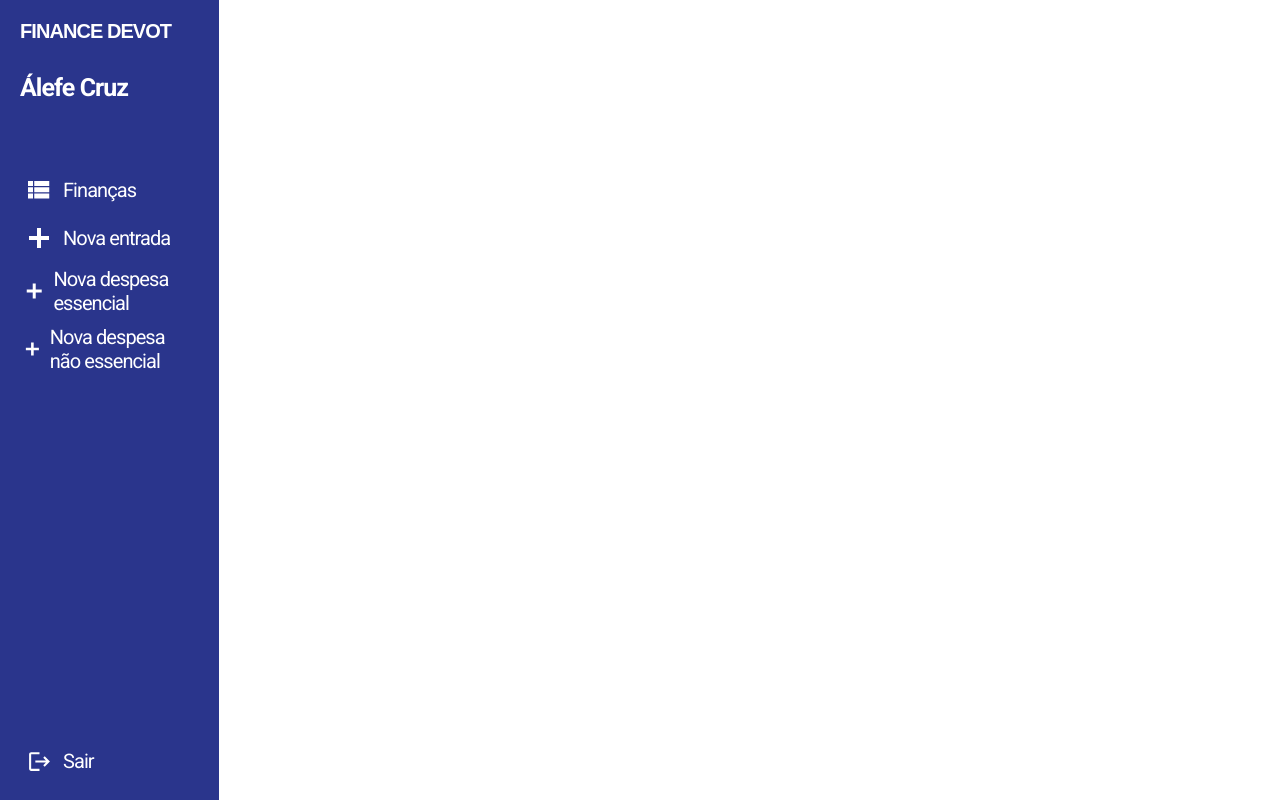
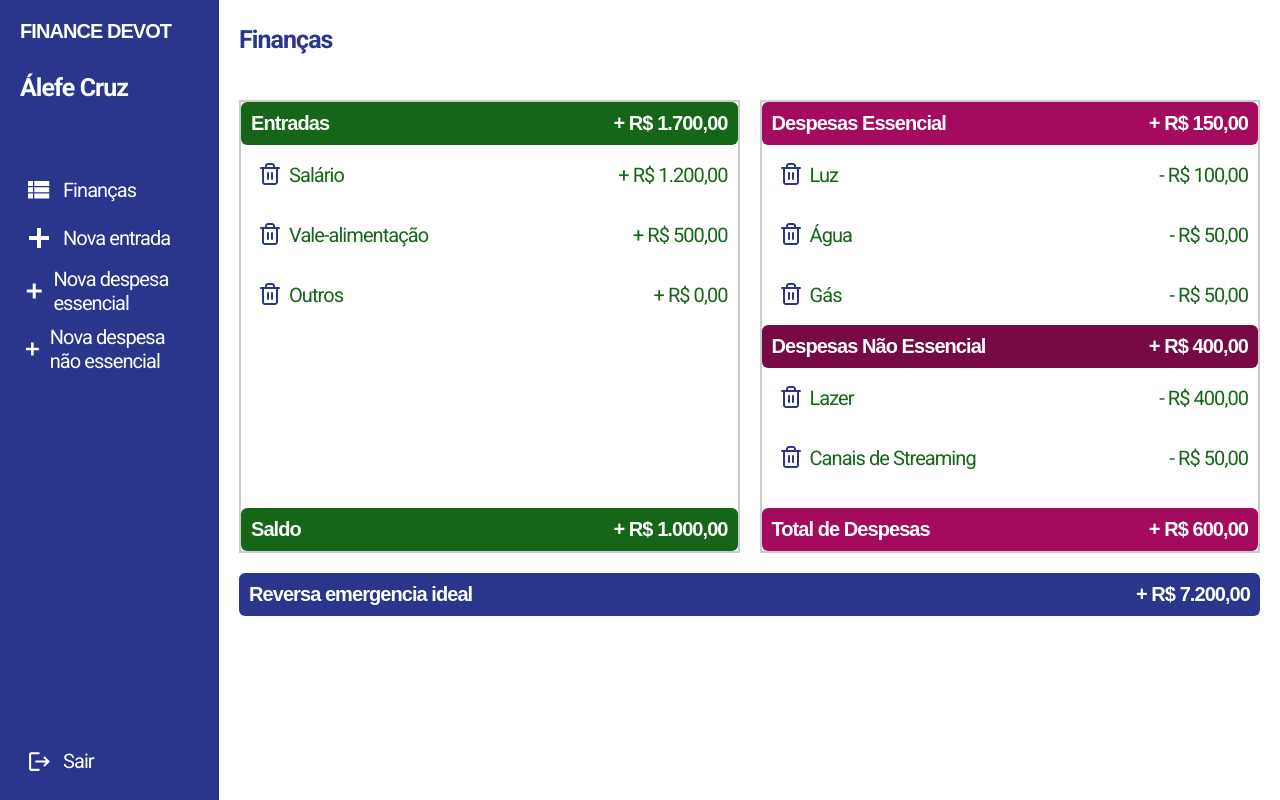
Before and after one commit to devot-academy/devot-finance-web, a Next.js app: page /home in a window 1280 px wide. Built offline with nearby package versions, Linux system fonts and the light colour scheme; a web font is replaced by a local one.

Commit message:
add finance template

```diff
--- a/src/app/home/page.tsx
+++ b/src/app/home/page.tsx
@@ -1,17 +1,6 @@
 'use client'
-import styled from 'styled-components';
-import React from 'react';
+import FinanceComponent from "../../components/templates/finance"
 
-const Container = styled.div`
-  width: 100dvw;
-  height: 100dvh;
-  display: flex;
-  justify-content: center;
-  align-items: center;
-  background-color: white;
-`
-
-export default function Test() {
-  return <Container>
-        </Container>;
-}
+export default function Home() {
+  return <FinanceComponent />
+};
--- a/src/components/molecules/card/styles.ts
+++ b/src/components/molecules/card/styles.ts
@@ -6,7 +6,7 @@ export const CardComponent = styled.div`
   padding: 1rem;
   border-radius: 0.625rem;
   display: flex;
-  width: 50%;
+  width: 100%;
   justify-content: space-between;
 
 
--- a/src/components/molecules/objectList/styles.ts
+++ b/src/components/molecules/objectList/styles.ts
@@ -6,7 +6,7 @@ export const ListComponent= styled.div`
   padding: 1rem;
   border-radius: 0.625rem;
   display: flex;
-  width: 50%;
+  width: 100%;
   justify-content: space-between;
   align-items: center;
 
--- /dev/null
+++ b/src/components/templates/finance/index.tsx
@@ -0,0 +1,114 @@
+import React from "react";
+import List from "../../molecules/objectList";
+import Card from "../../molecules/card";
+import { MainContainer, LeftContainer, RightContainer, BalanceContainer, Title, ContainerWrapper, NonEssentialExpenses, TotalExpenses, EmergencyReserve } from './styles';
+import Text from "../../atoms/text";
+
+const handleDelete = () => {
+    console.log('Item deletado!');
+};
+
+function onClick() {
+    console.log('Clicou!')
+}
+
+function parseCurrency(value: number): string {
+    const formatter = new Intl.NumberFormat('pt-BR', {
+        style: 'currency',
+        currency: 'BRL',
+        minimumFractionDigits: 2
+    });
+    const formattedValue = formatter.format(Math.abs(value));
+    const sign = value >= 0 ? '+' : '-';
+    return `${sign} ${formattedValue}`;
+}
+
+export default function FinanceTemplate() {
+    return (
+        <MainContainer>
+            <Title>
+                <Text type="headline-2" color="PRIMARY">Finanças</Text>
+            </Title>
+            <ContainerWrapper>
+                <LeftContainer>
+                    <Card title="Entradas" value={parseCurrency(1700.00)} color="GREEN" />
+                    <List title="Salário" value={parseCurrency(1200.00)} onClick={onClick} />
+                    <List title="Vale-alimentação" value={parseCurrency(500.00)} onClick={onClick} />
+                    <List title="Outros" value={parseCurrency(0.00)} onClick={onClick} />
+                    <BalanceContainer>
+                         <Card title="Saldo" value={parseCurrency(1000.00)} color="GREEN" />
+                    </BalanceContainer>
+                </LeftContainer>
+                <RightContainer>
+                    <Card title="Despesas Essencial" value={parseCurrency(150.00)} color='ROSELLA' />
+                    <List title="Luz" value={parseCurrency(-100.00)} onClick={onClick} />
+                    <List title="Água" value={parseCurrency(-50.00)} onClick={onClick} />
+                    <List title="Gás" value={parseCurrency(-50.00)} onClick={onClick} />
+                    <NonEssentialExpenses>
+                    <Card title='Despesas Não Essencial' value={parseCurrency(400.00)} color='FANDANGO' />
+                    <List title="Lazer" value={parseCurrency(-400.00)} onClick={onClick} />
+                    <List title='Canais de Streaming' value={parseCurrency(-50.00)} onClick={onClick} />
+                    </NonEssentialExpenses>
+                   <TotalExpenses>
+                    <Card title='Total de Despesas' value={parseCurrency(600.00)} color='ROSELLA' />
+                    </TotalExpenses>
+                </RightContainer>
+            </ContainerWrapper>
+            <EmergencyReserve>
+              <Card title="Reversa emergencia ideal" value={parseCurrency(7200.00)} color="PRIMARY" />
+            </EmergencyReserve>
+        </MainContainer>
+    )
+}
+
+ /* export
+<RightContainer>
+<Card title="Despesas Essencial" value={parseCurrency(150.00)} color='ROSELLA' />
+<List title="Luz" value={parseCurrency(-100.00)} onClick={onClick} />
+<List title="Água" value={parseCurrency(-50.00)} onClick={onClick} />
+<NonEssentialExpenses>
+<Card title='Despesas Não Essencial' value={parseCurrency(400.00)} color='FANDANGO' />
+<List title="Lazer" value={parseCurrency(-400.00)} onClick={onClick} />
+<List title='Canais de Streaming' value={parseCurrency(-50.00)} onClick={onClick} />
+</NonEssentialExpenses>
+<TotalExpenses>
+<Card title='Total de Despesas' value={parseCurrency(600.00)} color='ROSELLA' />
+</TotalExpenses>
+</RightContainer>
+</ContainerWrapper>
+<BalanceContainer>
+<Card title="Saldo" value={parseCurrency(1000.00)} color="GREEN" />
+</BalanceContainer>
+<EmergencyReserve>
+<Card title="Reversa emergencia ideal" value={parseCurrency(7200.00)} color="PRIMARY" />
+</EmergencyReserve>
+
+/*export  default function financeTemplate(){
+    return (
+    <MainContainer>
+      <LeftContainer>
+        <Card title="Entradas" value={parseCurrency(1700.00)} color="GREEN"/>
+        <List title="Salário" value={parseCurrency(1200.00)} onClick={onClick}/>
+        <List title="Vale-alimentação" value={parseCurrency(500.00)} onClick={onClick}/>
+        <BalanceContainer>
+        <Card title="Saldo" value={parseCurrency(1000.00)} color="GREEN"/>
+        </BalanceContainer>
+      </LeftContainer>
+        <RightContainer>
+        <Card title="Despesas Essencial" value={parseCurrency(150.00)} color='ROSELLA' />
+        <List title="Luz" value={parseCurrency(-100.00)} onClick={onClick} />
+        <List title="Água" value={parseCurrency(-50.00)} onClick={onClick}/>
+        <Card title='Despesas Não Essencial' value={parseCurrency(400.00 )}color='FANDANGO' />
+        <List title="Lazer" value={parseCurrency(-400.00)}onClick={onClick}/>
+        <List title='Canais de Stremens' value={parseCurrency(-50.00) }onClick={onClick} />
+        <Card title='Total de Despesas' value={parseCurrency(600.00)} color='ROSELLA' />
+      </RightContainer>
+      <BottomCardContainer>
+        <Card title="Reserva de Emergencia Ideal" value={parseCurrency(7200.00 )}color="PRIMARY" />
+      </BottomCardContainer>
+    </MainContainer>
+
+    );
+
+
+}*/
--- /dev/null
+++ b/src/components/templates/finance/styles.ts
@@ -0,0 +1,75 @@
+import styled from "styled-components";
+
+export const MainContainer = styled.div`
+  width: 100vw;
+  height: 100vh;
+  display: flex;
+  flex-direction: column;
+`;
+
+export const Title = styled.div`
+  margin-bottom: 2rem;
+  width: 100%;
+  font-size: 48px;
+  line-height: 80px;
+  padding-left: 20px;
+`;
+
+export const ContainerWrapper = styled.div`
+  width: 100%;
+  display: flex;
+  justify-content: space-between;
+  flex-direction: row;
+  gap: 2rem;
+  padding: 0 2rem;
+`;
+
+export const LeftContainer = styled.div`
+  display: flex;
+  flex-direction: column;
+  align-items: flex-start;
+  width: 100%;
+  border: 2px solid #ccc;
+`;
+
+export const RightContainer = styled.div`
+  display: flex;
+  flex-direction: column;
+  align-items: flex-end;
+  width: 100%;
+  border: 2px solid #ccc;
+`;
+
+export const BalanceContainer = styled.div`
+  display: flex;
+  flex-direction: column;
+  align-items: flex-start;
+  width: 100%;
+  margin-top: auto;
+`;
+
+export const NonEssentialExpenses = styled.div`
+  display: flex;
+  flex-direction: column;
+  width: 100%;
+  margin-bottom: 1rem;
+  align-items: flex-end;
+`;
+
+export const TotalExpenses = styled.div`
+  display: flex;
+  flex-direction: column;
+  width: 100%;
+  margin-top: 1rem;
+  align-items: flex-end;
+`;
+
+export const EmergencyReserve = styled.div`
+  display: flex;
+  flex-direction: column;
+  align-items: flex-start;
+  width: 100%;
+  margin-top: 2rem;
+  padding-left: 2rem;
+  padding-right: 2rem;
+`;
```
